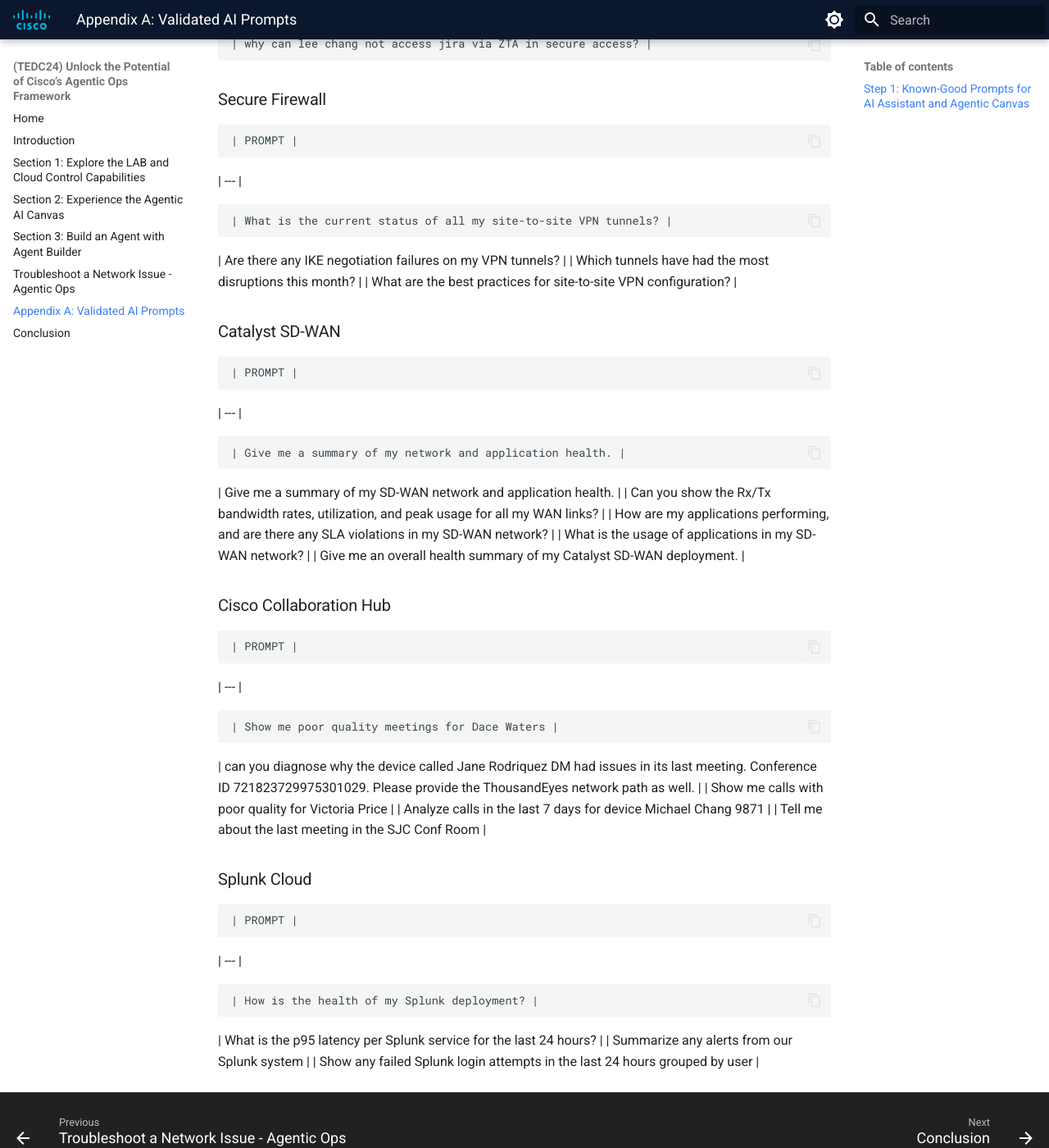
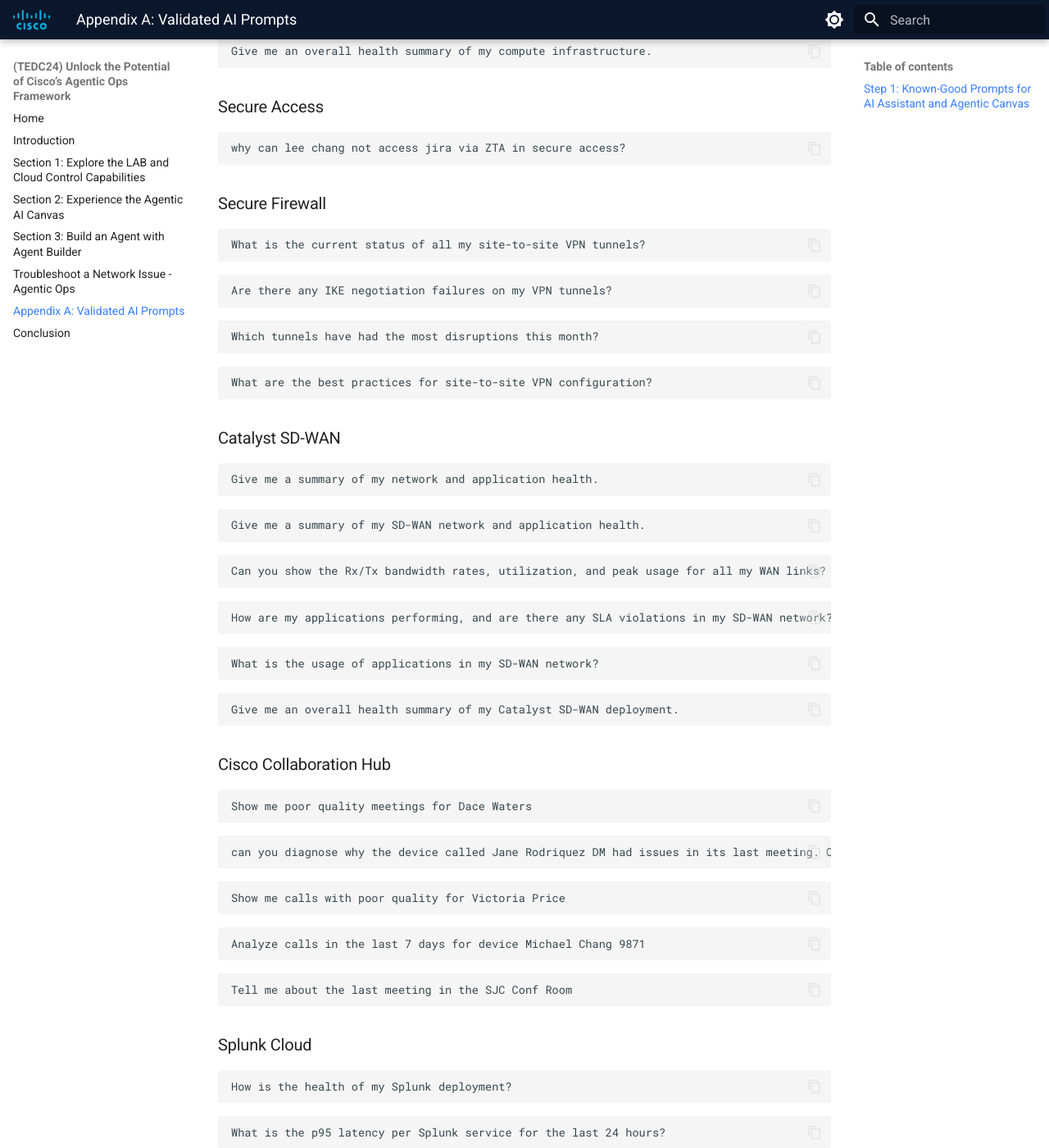
Before and after one commit to mokuma56/tedcn24-01-fy27, an MkDocs documentation site: the page built from docs/appendix-a-validated-ai-prompts/index.md, in a window 1280 px wide and 1400 px high, scrolled down 2177 px. Shown: the whole window at 82% size. Built offline with MkDocs 1.6.1 and Material for MkDocs 9.7.7, drawn with Linux system fonts in a browser that asks for light colours; some of the changed text lies outside the part shown.

Commit message:
Update lab guide — 2026-07-22 08:51

````diff
--- a/docs/appendix-a-validated-ai-prompts/index.md
+++ b/docs/appendix-a-validated-ai-prompts/index.md
@@ -12,154 +12,204 @@
 
 ### Meraki Dashboard
 
+```
+How is my organization doing?
+```
 
-    | PROMPT |
-| --- |
+```
+Are there any critical alerts?
+```
 
+```
+Show my WAN port utilization.
+```
 
+```
+Show my WAN port status.
+```
 
-    | How is my organization doing? |
-| Are there any critical alerts? |
-| Show my WAN port utilization. |
-| Show my WAN port status. |
-| SD-WAN uplink/WAN port status across your fabric |
-| Meraki appliance uplink status for the Mexico City network |
-| yes please pull real-time client usage data directly from Meraki for that network |
+```
+SD-WAN uplink/WAN port status across your fabric
+```
 
+```
+Meraki appliance uplink status for the Mexico City network
+```
 
+```
+yes please pull real-time client usage data directly from Meraki for that network
+```
 
 ### ThousandEyes
 
+```
+Are there any outages affecting my monitored services right now?
+```
 
-    | PROMPT |
-| --- |
+```
+What are the current latency and packet loss metrics for my critical tests?
+```
 
-
-
-    | Are there any outages affecting my monitored services right now? |
-| What are the current latency and packet loss metrics for my critical tests? |
-| Are there any anomalies in my ThousandEyes tests? |
-
-
+```
+Are there any anomalies in my ThousandEyes tests?
+```
 
 ### Nexus Dashboard
 
+```
+Is my data center fabric healthy right now?
+```
 
-    | PROMPT |
-| --- |
+```
+Give me an overall health summary of my data center fabrics.
+```
 
+```
+Are there any critical issues across my data center fabrics?
+```
 
+```
+Which fabric components need attention today?
+```
 
-    | Is my data center fabric healthy right now? |
-| Give me an overall health summary of my data center fabrics. |
-| Are there any critical issues across my data center fabrics? |
-| Which fabric components need attention today? |
-| Show me a health overview of all fabrics managed by Nexus Dashboard. |
-
-
+```
+Show me a health overview of all fabrics managed by Nexus Dashboard.
+```
 
 ### Hyperfabric
 
+```
+Show me all devices discovered in my Nexus Hyperfabric organization.
+```
 
-    | PROMPT |
-| --- |
+```
+Are any devices in my fabric unable to communicate?
+```
 
+```
+Are there any reachability issues between endpoints in my fabric?
+```
 
+```
+Show me all endpoints currently connected to my fabric and their locations.
+```
 
-    | Show me all devices discovered in my Nexus Hyperfabric organization. |
-| Are any devices in my fabric unable to communicate? |
-| Are there any reachability issues between endpoints in my fabric? |
-| Show me all endpoints currently connected to my fabric and their locations. |
-| Show me the topology of my Nexus Hyperfabric deployment. |
-| Can I add any connections to my fabrics? |
+```
+Show me the topology of my Nexus Hyperfabric deployment.
+```
 
-
+```
+Can I add any connections to my fabrics?
+```
 
 ### Intersight
 
+```
+Which servers are running the oldest firmware version?
+```
 
-    | PROMPT |
-| --- |
+```
+Are there any storage drives in a degraded or failed state?
+```
 
+```
+List all servers with inactive or disconnected network adapters.
+```
 
+```
+Who made changes to my server profiles in the last 24 hours?
+```
 
-    | Which servers are running the oldest firmware version? |
-| Are there any storage drives in a degraded or failed state? |
-| List all servers with inactive or disconnected network adapters. |
-| Who made changes to my server profiles in the last 24 hours? |
-| Give me an overall health summary of my compute infrastructure. |
-
-
+```
+Give me an overall health summary of my compute infrastructure.
+```
 
 ### Secure Access
 
-
-    | PROMPT |
-| --- |
-
-
-
-    | why can lee chang not access jira via ZTA in secure access? |
-
-
+```
+why can lee chang not access jira via ZTA in secure access?
+```
 
 ### Secure Firewall
 
+```
+What is the current status of all my site-to-site VPN tunnels?
+```
 
-    | PROMPT |
-| --- |
+```
+Are there any IKE negotiation failures on my VPN tunnels?
+```
 
+```
+Which tunnels have had the most disruptions this month?
+```
 
-
-    | What is the current status of all my site-to-site VPN tunnels? |
-| Are there any IKE negotiation failures on my VPN tunnels? |
-| Which tunnels have had the most disruptions this month? |
-| What are the best practices for site-to-site VPN configuration? |
-
-
+```
+What are the best practices for site-to-site VPN configuration?
+```
 
 ### Catalyst SD-WAN
 
+```
+Give me a summary of my network and application health.
+```
 
-    | PROMPT |
-| --- |
+```
+Give me a summary of my SD-WAN network and application health.
+```
 
+```
+Can you show the Rx/Tx bandwidth rates, utilization, and peak usage for all my WAN links?
+```
 
+```
+How are my applications performing, and are there any SLA violations in my SD-WAN network?
+```
 
-    | Give me a summary of my network and application health. |
-| Give me a summary of my SD-WAN network and application health. |
-| Can you show the Rx/Tx bandwidth rates, utilization, and peak usage for all my WAN links? |
-| How are my applications performing, and are there any SLA violations in my SD-WAN network? |
-| What is the usage of applications in my SD-WAN network? |
-| Give me an overall health summary of my Catalyst SD-WAN deployment. |
+```
+What is the usage of applications in my SD-WAN network?
+```
 
-
+```
+Give me an overall health summary of my Catalyst SD-WAN deployment.
+```
 
 ### Cisco Collaboration Hub
 
+```
+Show me poor quality meetings for Dace Waters
+```
 
-    | PROMPT |
-| --- |
+```
+can you diagnose why the device called Jane Rodriquez DM had issues in its last meeting. Conference ID 721823729975301029. Please provide the ThousandEyes network path as well.
+```
 
+```
+Show me calls with poor quality for Victoria Price
+```
 
+```
+Analyze calls in the last 7 days for device Michael Chang 9871
+```
 
-    | Show me poor quality meetings for Dace Waters |
-| can you diagnose why the device called Jane Rodriquez DM had issues in its last meeting. Conference ID 721823729975301029. Please provide the ThousandEyes network path as well. |
-| Show me calls with poor quality for Victoria Price |
-| Analyze calls in the last 7 days for device Michael Chang 9871 |
-| Tell me about the last meeting in the SJC Conf Room |
-
-
+```
+Tell me about the last meeting in the SJC Conf Room
+```
 
 ### Splunk Cloud
 
+```
+How is the health of my Splunk deployment?
+```
 
-    | PROMPT |
-| --- |
+```
+What is the p95 latency per Splunk service for the last 24 hours?
+```
 
+```
+Summarize any alerts from our Splunk system
+```
 
-
-    | How is the health of my Splunk deployment? |
-| What is the p95 latency per Splunk service for the last 24 hours? |
-| Summarize any alerts from our Splunk system |
-| Show any failed Splunk login attempts in the last 24 hours grouped by user |
+```
+Show any failed Splunk login attempts in the last 24 hours grouped by user
+```
````
